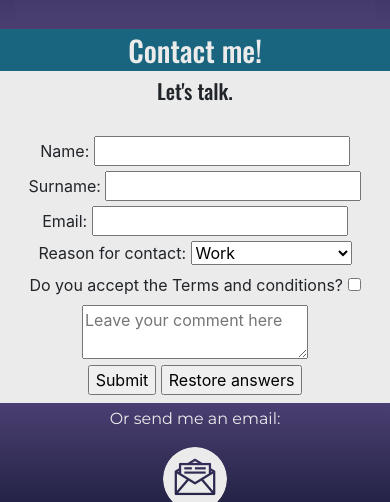
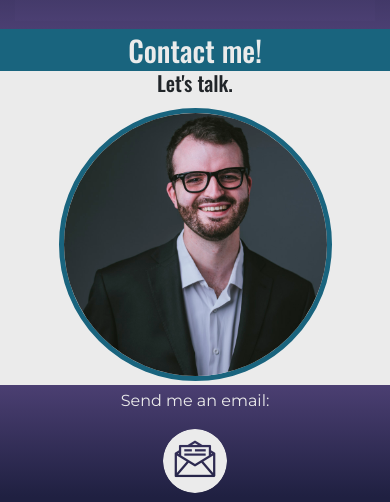
Before and after one commit to murraywallas/CoderHouse-4taEntrega, a website: page contact.html in a window 390 px wide. Shown: the part 190-692 px from the top of the page. Drawn offline with nearby package versions, Linux system fonts and the light colour scheme.

Commit message:
added photo in contact.html and edited styles

```diff
--- a/CSS/estilos.css
+++ b/CSS/estilos.css
@@ -216,7 +216,7 @@
     transition: font-size 0.35s;
   }
 
-/* All hovers here! */
+/*PROJECT-HOVER*/
 .gallery:hover .info, .gallery:hover .foot{
       bottom:10px;
   }
@@ -233,6 +233,13 @@
     font-size: 2.5rem;
   }
 
+/*CONTACT ME!*/
+.contact-photo {
+    border-radius: 50%;
+    width: 30%;
+    margin: 1%;
+    border: 5px solid #19647E;
+}
 
   /*MEDIA QUERIES*/
 
@@ -443,6 +450,11 @@
         font-size: 1.6rem;
     }
 
+    /***CONTACT ME!***/
+    .contact-photo {
+        width: 40%;
+    }
+
 }
 /****SMALL for Courses and Education****/
 
@@ -556,6 +568,9 @@ h5 {
         font-size: 1rem;
     }
 
-    /***PROJECTS-EXPERIENCE***/
+    /***CONTACT ME!***/
+    .contact-photo {
+        width: 70%;
+    }
 
 }
--- a/SCSS/stylesheet.scss
+++ b/SCSS/stylesheet.scss
@@ -656,7 +656,7 @@ body {
 /*ABILITIES*/
 		.abilities {
 			display: grid;
-			background-color: #4b3f72;
+			background-color: $purple;
 
 			.container-abilities {
 				font-family: 'Oswald', sans-serif;
@@ -667,8 +667,8 @@ body {
 					grid-gap: 0.5rem;
 
 					.ability-class {
-						border: 0.3rem solid #19647E;
-						background-color: #Ebebeb;
+						border: 0.3rem solid $light-blue;
+						background-color: $grey;
 						animation-name: fadeIn;
 						animation-duration: 2s;
 						margin: auto;
@@ -677,32 +677,21 @@ body {
 			}
 		}
 
-/*PROJECTS*/
-		.container-projects {
-			div {
-
-			}
-		}
-
 /*FORM*/
-		form {
-			padding: 0.5em 1.2em;
-		}
-
 		.container-email {
-			background-image: linear-gradient(#4b3f72, #1F2041);
+			background-image: linear-gradient($purple, $dark-blue);
 			margin: auto;
 			text-align: center;
 			padding: 1%;
 			p {
-				color: #Ebebeb;
+				color: $grey;
 			}
 			a {
 				img {
 					width: 4rem;
 					border-radius: 50%;
 					&:hover {
-						background-color: #FFC857;
+						background-color: $yellow;
 					}
 				}
 			}
@@ -715,8 +704,8 @@ body {
 
 		.container-footer {
 			padding: 0.5em 0 0.5em 0;
-			background-color: #1F2041;
-			color: #Ebebeb;
+			background-color: $dark-blue;
+			color: $grey;
 			text-align: center;
 			margin: auto;
 
@@ -728,7 +717,7 @@ body {
 				}
 			}
 			.copyright {
-				color: #Ebebeb;
+				color: $grey;
 			}
 		}
 	}
--- a/contact.html
+++ b/contact.html
@@ -55,47 +55,17 @@
             <div class="container-fluid title-text">
                 <h2>Contact me!</h2>
             </div>
-            <form>
-                <fieldset>
                     <h4>Let's talk.</h4>
-                    <br>
-                        <label for="name">Name:</label>
-                        <input type="text" name="name">
-                    <br>
-                        <label for="surname">Surname:</label>
-                        <input type="text" name="surname">
-                    <br>
-                        <label for="email">Email:</label>
-                        <input type="email" name="email">
-                    <br>
-                        <label for="whycontact">Reason for contact:</label>
-                        <select name="whycontact">
-                            <option>Work</option>
-                            <option>Query</option>
-                            <option>Communication</option>
-                            <option>Web Development</option>
-                            <option>Other</option>
-                        </select>
-                    <br>
-                        <label for="conditions">Do you accept the Terms and conditions?</label>
-                        <input type="checkbox" name="conditions">
-                    <br>
-                        <textarea placeholder="Leave your comment here"></textarea>
-                    <br>
-                        <input type="submit" value="Submit">
-
-                        <input type="reset" value="Restore answers">
-                </fieldset>
-            </form>
+                    <img src="img/contactme-photo.jpg" alt="German Roncelli's photo" class="contact-photo">
         </div>
         <div class="container-fluid container-email">
-            <p>Or send me an email:</p>
+            <p>Send me an email:</p>
             <a href="mailto:groncelli@gmail.com"><img src="img/email.png"></a>
-
         </div>
     </main>
     <footer>
         <div class="container-fluid container-footer">
+            <p>Or write me through my social media:</p>
             <a href="https://github.com/murraywallas"><img src="img/github-logo.png" alt="logoGithub"></a>
             <a href="https://twitter.com/germanroncelli"><img src="img/twitter-logo.png" alt="logoTwitter"></a>
             <a href="https://www.linkedin.com/in/germanroncelli/"><img src="img/linkedin-logo.png" alt="logoLinkedIn"></a>
```
Also changed, not shown: projects.html (+2 -2 lines), CSS/styles.css, img/contactme-photo.jpg (added).
